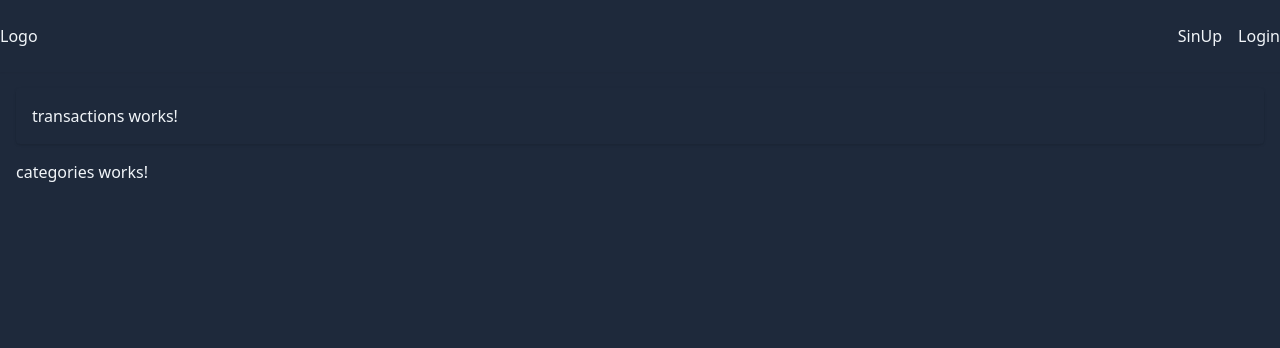
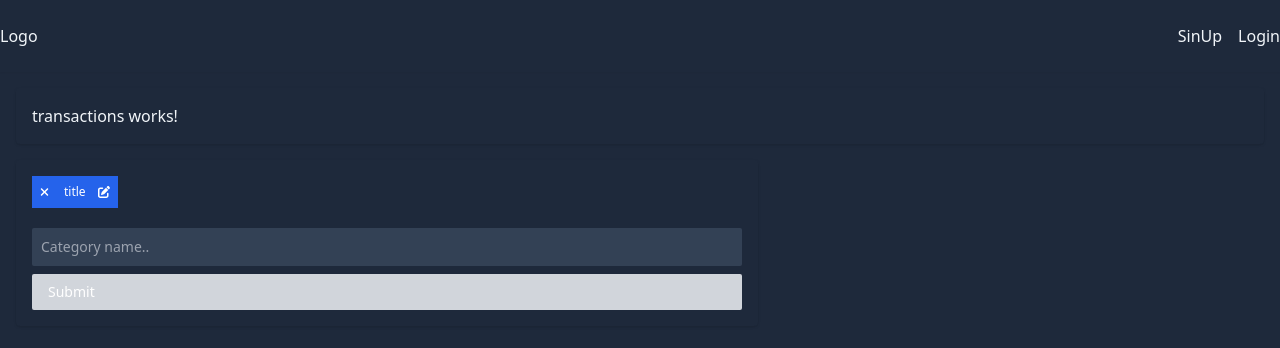
Before and after one commit to Malleus-Sasha/nest-ng-budget, an Angular app in the folder client/: page / in a window 1280 px wide. Shown: the top 348 px of the page. Built offline with nearby package versions, Linux system fonts and the light colour scheme.

Commit message:
NG: Categories form

```diff
--- /dev/null
+++ b/client/src/app/components/categories/categories.component.html
@@ -0,0 +1,20 @@
+<div class="p-4 shadow rounded grid">
+  <div>
+    <div class="flex flex-wrap items-center gap-2 mb-5">
+      <div class="flex py-2 px-8 bg-blue-600 text-xs text-white relative">
+        <p>title</p>
+        <button class="absolute left-2">
+          <fa-icon [icon]="removeIcon"></fa-icon>
+        </button>
+        <button class="absolute right-2">
+          <fa-icon [icon]="editIcon"></fa-icon>
+        </button>
+      </div>
+    </div>
+
+    <form [formGroup]="categoryForm" (ngSubmit)="onSubmit()">
+      <input formControlName="title" type="text" placeholder="Category name.." class="input flex w-full">
+      <button [disabled]="categoryForm.invalid" class="btn btn-green mt-2 w-full flex" type="submit">Submit</button>
+    </form>
+  </div>
+</div>
--- a/client/src/app/components/categories/categories.component.ts
+++ b/client/src/app/components/categories/categories.component.ts
@@ -1,14 +1,27 @@
 import { Component } from '@angular/core';
+import { FormControl, FormGroup, Validators } from '@angular/forms';
+import { faEdit, faRemove } from '@fortawesome/free-solid-svg-icons';
 
 @Component({
   selector: 'app-categories',
-  template: `
-    <p>
-      categories works!
-    </p>
-  `,
+  templateUrl: './categories.component.html',
   styles: ``
 })
 export class CategoriesComponent {
+  categoryForm: FormGroup;
+  removeIcon = faRemove;
+  editIcon = faEdit;
 
+  constructor() {
+    this.categoryForm = new FormGroup({
+      title: new FormControl('', [Validators.required, Validators.minLength(4)]),
+    })
+  }
+
+  onSubmit() {
+    console.log('ctgr sbmt');
+    if (this.categoryForm.value) {
+      console.log('Ctgrs:', this.categoryForm.value);
+    }
+  }
 }
```
